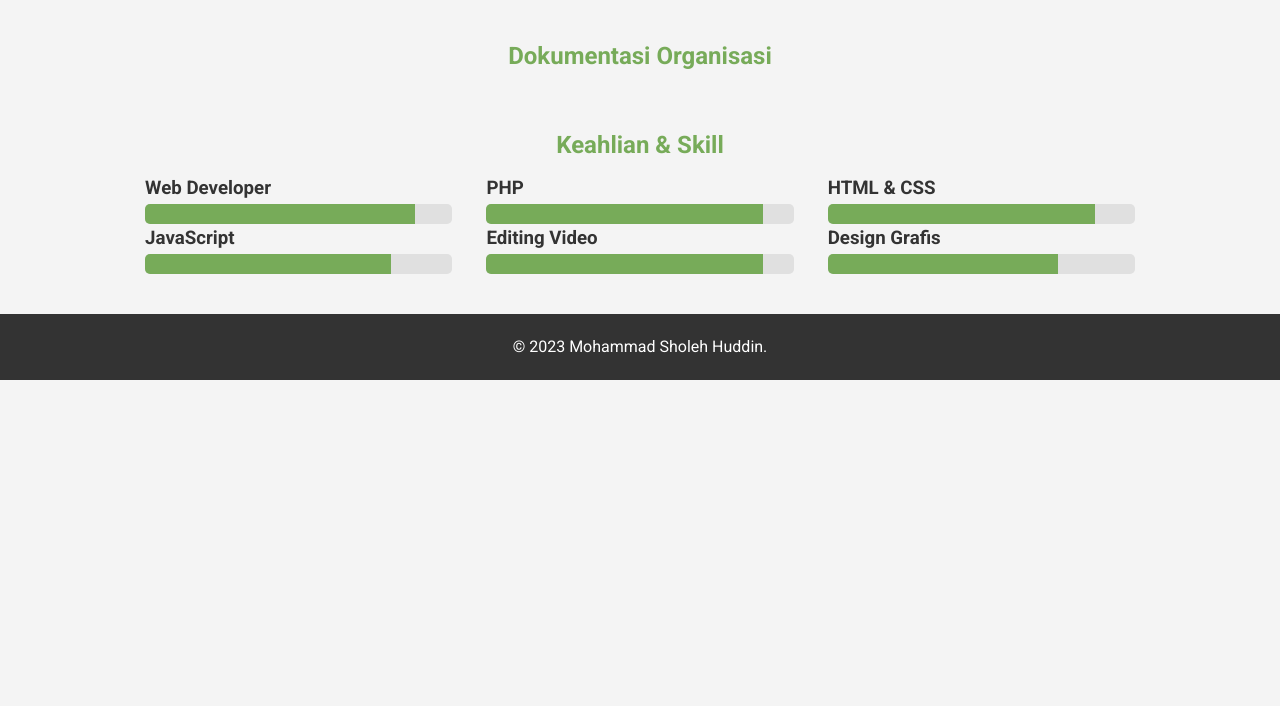
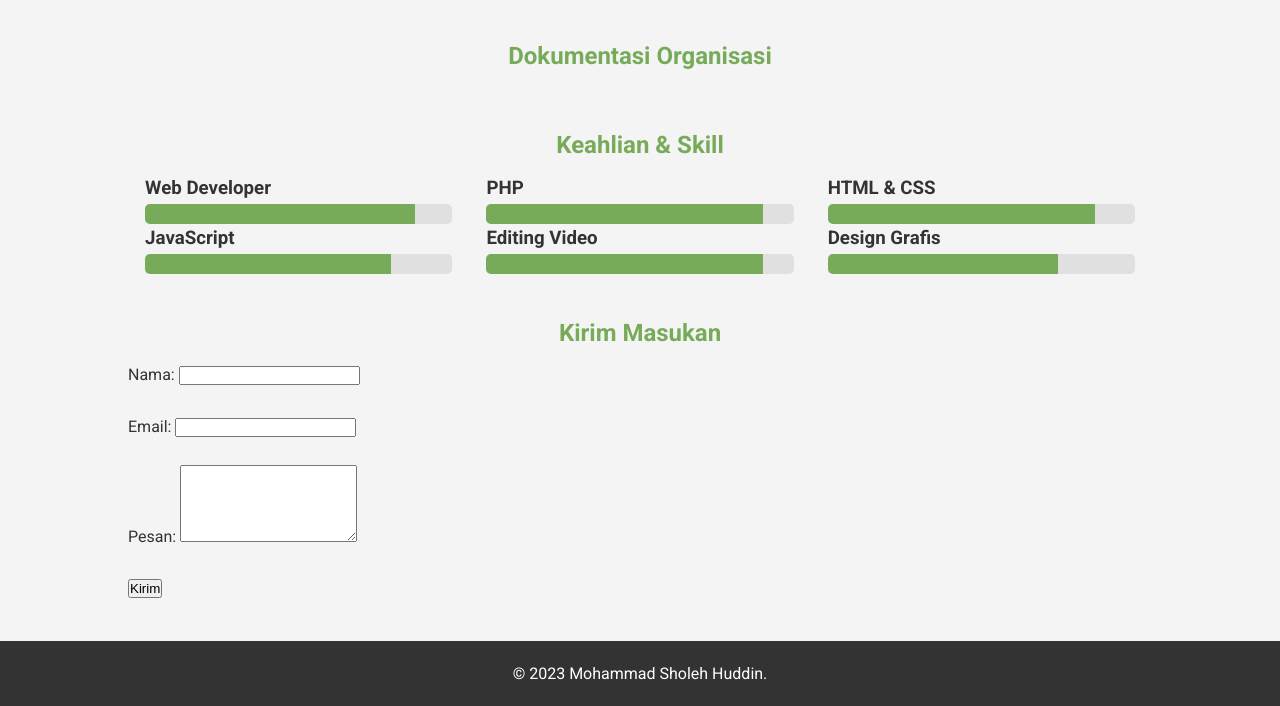
Before and after one commit to sholehhuddin/MyPortofolio, a plain HTML site: page index.html in a window 1280 px wide. Shown: the part 1576-2282 px from the top of the page. Before the commit the page ends 1956 px from the top, so only its background shows below. Drawn offline with Linux system fonts and the light colour scheme.

Commit message:
Update index.html

```diff
--- a/index.html
+++ b/index.html
@@ -168,6 +168,24 @@
       </div>
     </div>
   </section>
+<!-- Feedback Form Section -->
+  <section id="feedback">
+    <div class="container">
+      <h2>Kirim Masukan</h2>
+      <form action="mailto:sholehhuddin841@gmail.com" method="POST" enctype="text/plain">
+        <label for="name">Nama:</label>
+        <input type="text" id="name" name="name" required><br><br>
+
+        <label for="email">Email:</label>
+        <input type="email" id="email" name="email" required><br><br>
+
+        <label for="message">Pesan:</label>
+        <textarea id="message" name="message" rows="5" required></textarea><br><br>
+
+        <input type="submit" value="Kirim">
+      </form>
+    </div>
+  </section>
 
   <!-- Footer Section -->
   <footer>
```
